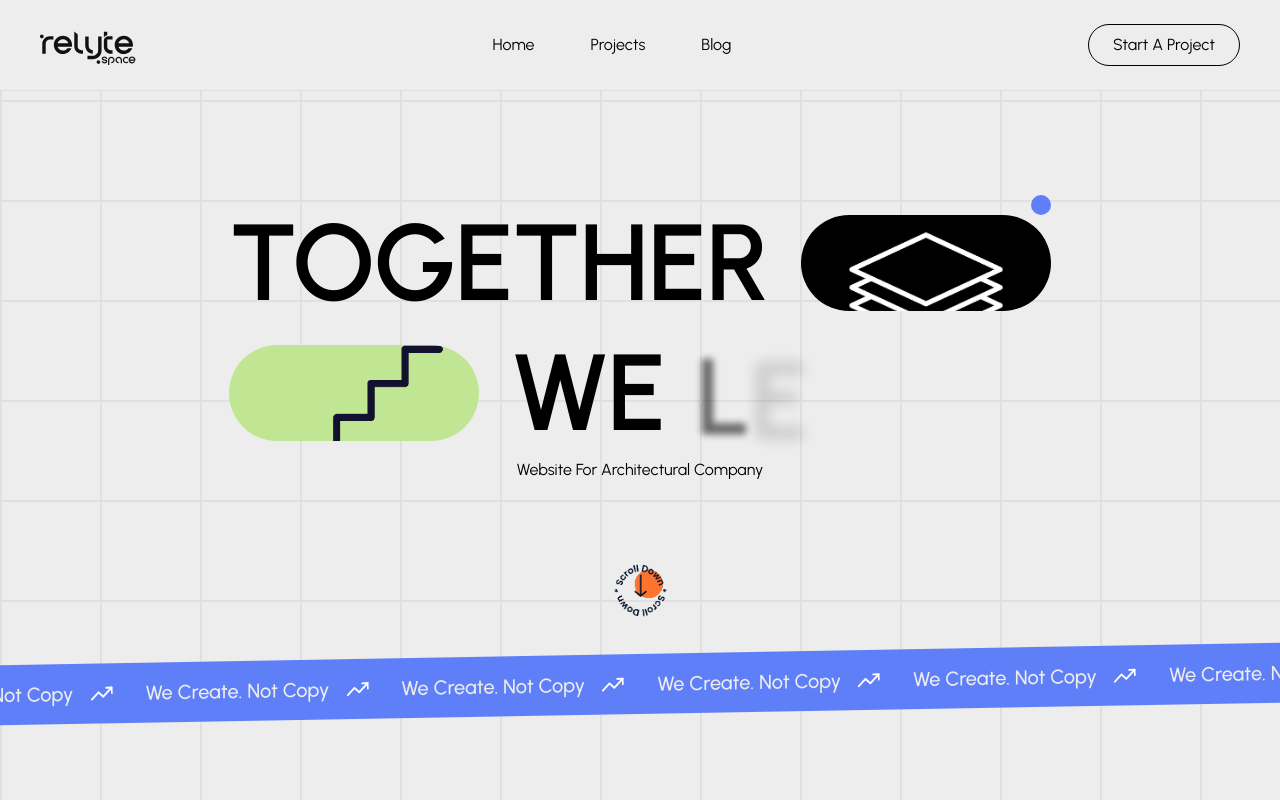
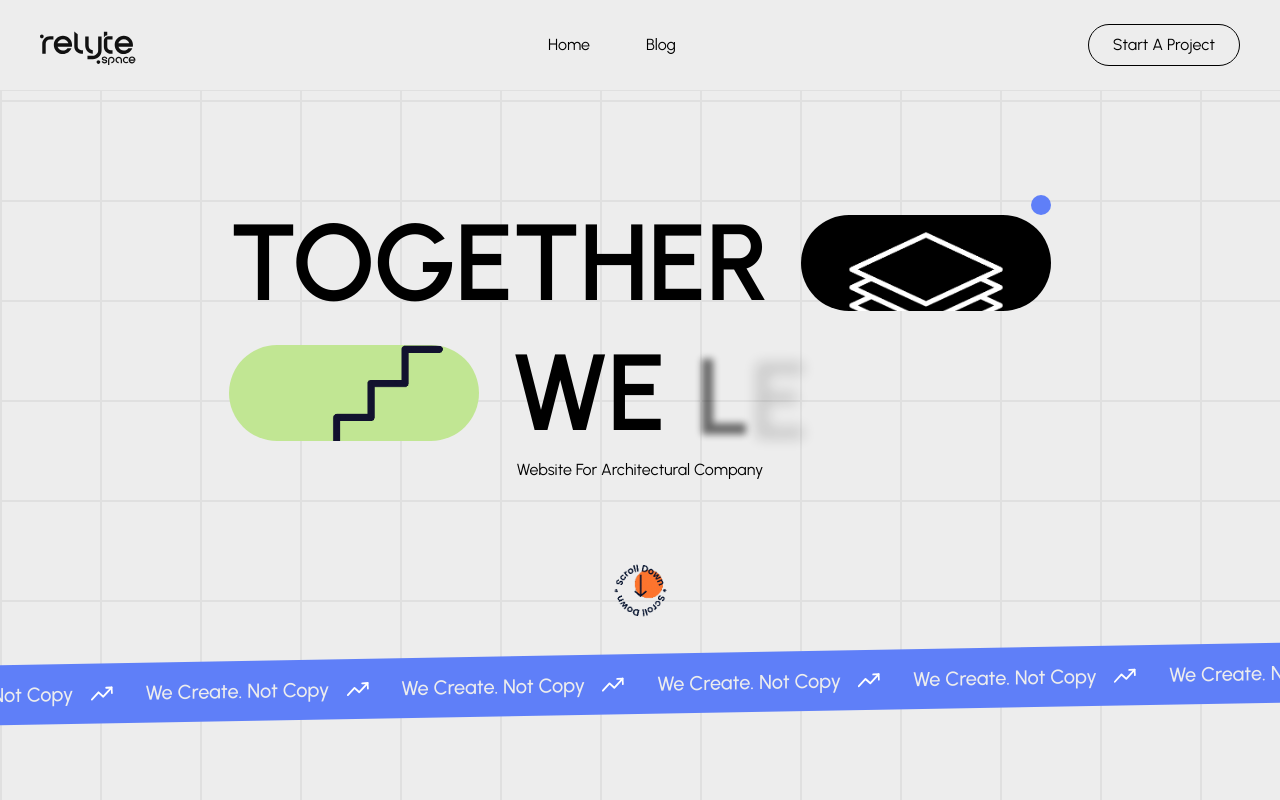
Before and after one commit to away1205/relyte-web, a Next.js app: page / in a window 1280 px wide. Shown: the top 800 px of the page. Built offline with nearby package versions, Linux system fonts and the light colour scheme.

Commit message:
hide the project navlink

```diff
--- a/app/_components/Header.jsx
+++ b/app/_components/Header.jsx
@@ -233,7 +233,7 @@ function Header() {
 function NavList({ isSmallScreen = false }) {
   const navList = [
     { label: "Home", value: "" },
-    { label: "Projects", value: "projects" },
+    // { label: "Projects", value: "projects" },
     { label: "Blog", value: "blog" },
   ];
 
--- a/app/page.js
+++ b/app/page.js
@@ -23,7 +23,7 @@ function Home() {
     >
       <HeroSection />
       <ServiceSection />
-      <ProjectSection />
+      {/* <ProjectSection /> */}
       <BenefitSection />
       <FaqSection />
       <CTASection />
```
Also changed, not shown: .eslintrc.json.
